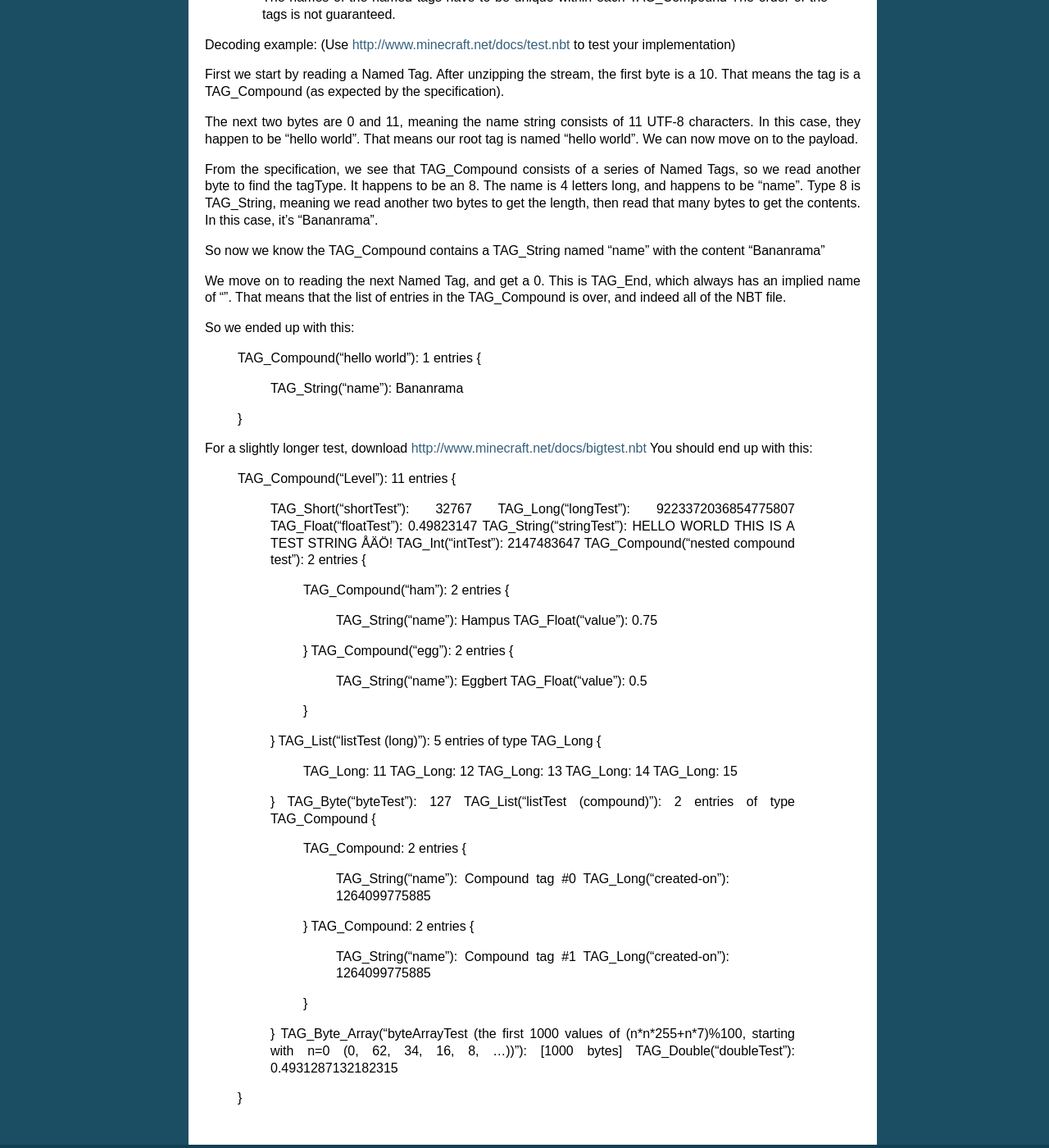
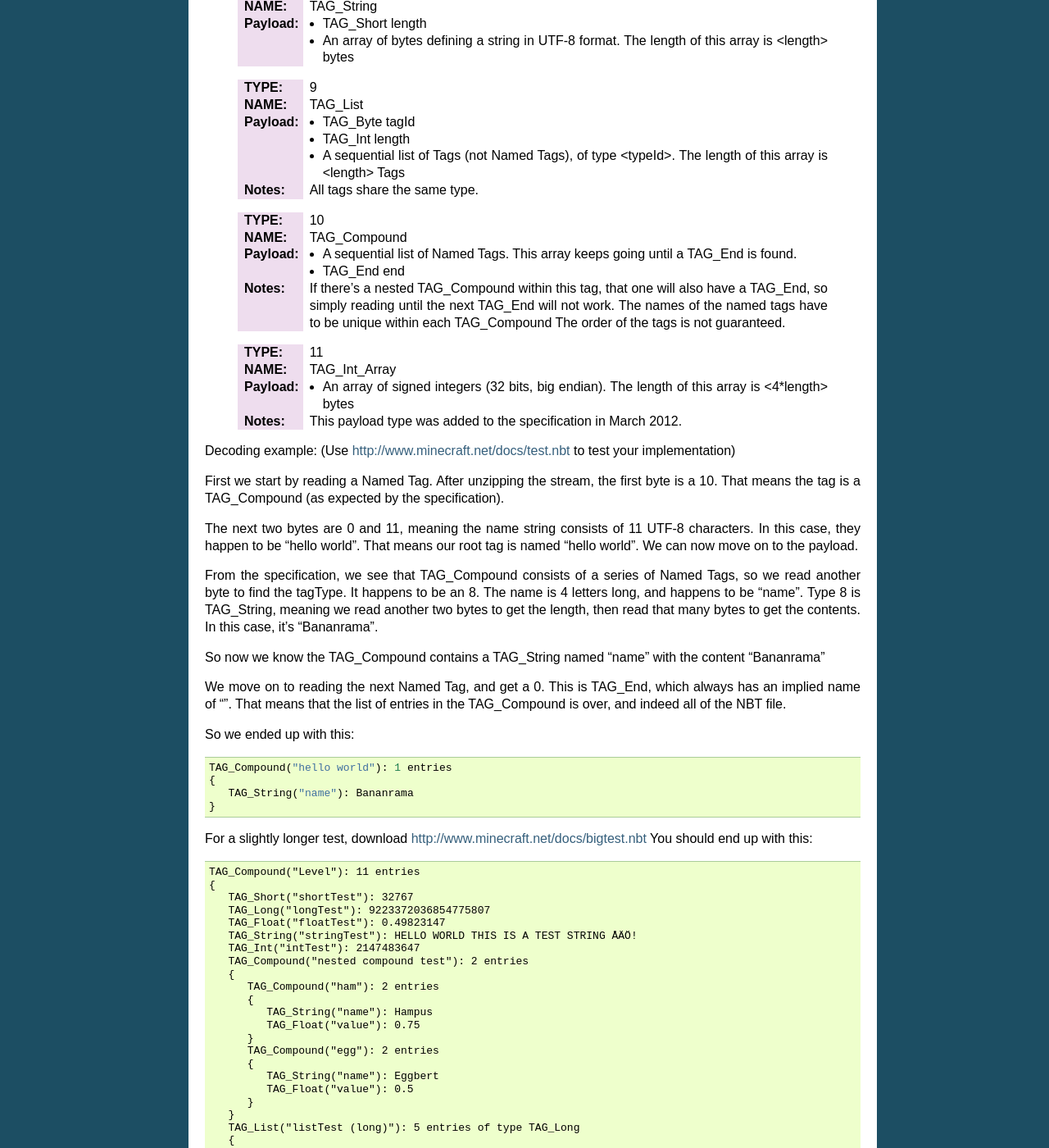
Before and after one commit to twoolie/NBT, a Sphinx documentation site: the page built from doc/specification.rst, in a window 1280 px wide and 1400 px high, scrolled down 1319 px. Shown: the whole window at 82% size. Built offline with Sphinx 7.4.7, drawn with Linux system fonts in a browser that asks for light colours; some of the changed text lies outside the part shown.

Commit message:
Documentation: Fixes errors in markup

```diff
--- a/doc/specification.rst
+++ b/doc/specification.rst
@@ -1,10 +1,12 @@
 Named Binary Tag specification
 ==============================
+
+This specification was written by Markus Persson and was available at http://www.minecraft.net/docs/NBT.txt between 2010 and 2011.
 
 NBT (Named Binary Tag) is a tag based binary format designed to carry large amounts of binary data with smaller amounts of additional data.
 An NBT file consists of a single GZIPped Named Tag of type TAG_Compound.
 
-A Named Tag has the following format:
+A Named Tag has the following format::
 
     byte tagType
     TAG_String name
@@ -16,59 +18,95 @@
 The purpose for this name is to name tags so parsing is easier and can be made to only look for certain recognized tag names.
 Exception: If tagType is TAG_End, the name is skipped and assumed to be "".
 
-The [payload] varies by tagType.
+The *[payload]* varies by tagType.
 
-Note that ONLY Named Tags carry the name and tagType data. Explicitly identified Tags (such as TAG_String above) only contains the payload.
+Note that **only** Named Tags carry the name and tagType data. Explicitly identified Tags (such as TAG_String above) only contains the payload.
 
 
 The tag types and respective payloads are:
 
-    TYPE: 0  NAME: TAG_End
-    Payload: None.
-    Note:    This tag is used to mark the end of a list.
-             Cannot be named! If type 0 appears where a Named Tag is expected, the name is assumed to be "".
-             (In other words, this Tag is always just a single 0 byte when named, and nothing in all other cases)
+    :TYPE:    0
+    :NAME:    TAG_End
+    :Payload: None.
+    :Note:    This tag is used to mark the end of a list.
+              Cannot be named! If type 0 appears where a Named Tag is expected, the name is assumed to be "".
+              (In other words, this Tag is always just a single 0 byte when named, and nothing in all other cases)
 
-    TYPE: 1  NAME: TAG_Byte
-    Payload: A single signed byte (8 bits)
+..
 
-    TYPE: 2  NAME: TAG_Short
-    Payload: A signed short (16 bits, big endian)
+    :TYPE:    1
+    :NAME:    TAG_Byte
+    :Payload: - A single signed byte (8 bits)
 
-    TYPE: 3  NAME: TAG_Int
-    Payload: A signed short (32 bits, big endian)
+..
 
-    TYPE: 4  NAME: TAG_Long
-    Payload: A signed long (64 bits, big endian)
+    :TYPE:    2
+    :NAME:    TAG_Short
+    :Payload: - A signed short (16 bits, big endian)
 
-    TYPE: 5  NAME: TAG_Float
-    Payload: A floating point value (32 bits, big endian, IEEE 754-2008, binary32)
+..
 
-    TYPE: 6  NAME: TAG_Double
-    Payload: A floating point value (64 bits, big endian, IEEE 754-2008, binary64)
+    :TYPE:    3
+    :NAME:    TAG_Int
+    :Payload: - A signed short (32 bits, big endian)
 
-    TYPE: 7  NAME: TAG_Byte_Array
-    Payload: TAG_Int length
-             An array of bytes of unspecified format. The length of this array is <length> bytes
+..
 
-    TYPE: 8  NAME: TAG_String
-    Payload: TAG_Short length
-             An array of bytes defining a string in UTF-8 format. The length of this array is <length> bytes
+    :TYPE:    4
+    :NAME:    TAG_Long
+    :Payload: - A signed long (64 bits, big endian)
 
-    TYPE: 9  NAME: TAG_List
-    Payload: TAG_Byte tagId
-             TAG_Int length
-             A sequential list of Tags (not Named Tags), of type <typeId>. The length of this array is <length> Tags
-    Notes:   All tags share the same type.
+..
 
-    TYPE: 10 NAME: TAG_Compound
-    Payload: A sequential list of Named Tags. This array keeps going until a TAG_End is found.
-             TAG_End end
-    Notes:   If there's a nested TAG_Compound within this tag, that one will also have a TAG_End, so simply reading until the next TAG_End will not work.
+    :TYPE:    5
+    :NAME:    TAG_Float
+    :Payload: - A floating point value (32 bits, big endian, IEEE 754-2008, binary32)
+
+..
+
+    :TYPE:    6
+    :NAME:    TAG_Double
+    :Payload: - A floating point value (64 bits, big endian, IEEE 754-2008, binary64)
+
+..
+
+    :TYPE:    7
+    :NAME:    TAG_Byte_Array
+    :Payload: - TAG_Int length
+              - An array of bytes of unspecified format. The length of this array is <length> bytes
+
+..
+
+    :TYPE:    8
+    :NAME:    TAG_String
+    :Payload: - TAG_Short length
+              - An array of bytes defining a string in UTF-8 format. The length of this array is <length> bytes
+
+..
+
+    :TYPE:    9
+    :NAME:    TAG_List
+    :Payload: - TAG_Byte tagId
+              - TAG_Int length
+              - A sequential list of Tags (not Named Tags), of type <typeId>. The length of this array is <length> Tags
+    :Notes:   All tags share the same type.
+
+..
+
+    :TYPE:    10
+    :NAME:    TAG_Compound
+    :Payload: - A sequential list of Named Tags. This array keeps going until a TAG_End is found.
+              - TAG_End end
+    :Notes:   If there's a nested TAG_Compound within this tag, that one will also have a TAG_End, so simply reading until the next TAG_End will not work.
              The names of the named tags have to be unique within each TAG_Compound
              The order of the tags is not guaranteed.
 
+..
 
+    :TYPE:    11
+    :NAME:    TAG_Int_Array
+    :Payload: - An array of signed integers (32 bits, big endian). The length of this array is <4*length> bytes
+    :Notes:   This payload type was added to the specification in March 2012.
 
 
 
@@ -91,17 +129,15 @@
 We move on to reading the next Named Tag, and get a 0. This is TAG_End, which always has an implied name of "". That means that the list of entries
 in the TAG_Compound is over, and indeed all of the NBT file.
 
-So we ended up with this:
+So we ended up with this::
 
 	TAG_Compound("hello world"): 1 entries
 	{
 	   TAG_String("name"): Bananrama
 	}
 
-
-
 For a slightly longer test, download http://www.minecraft.net/docs/bigtest.nbt
-You should end up with this:
+You should end up with this::
 
 	TAG_Compound("Level"): 11 entries
 	{
```
Also changed, not shown: 1 other file.
